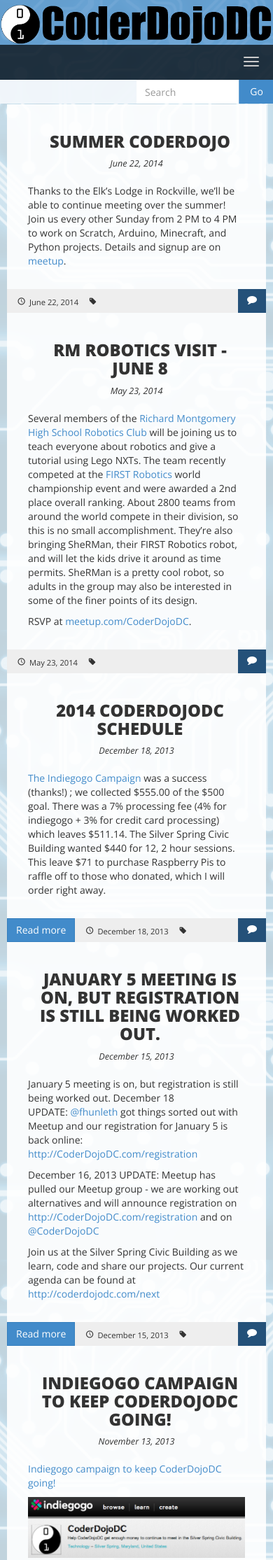
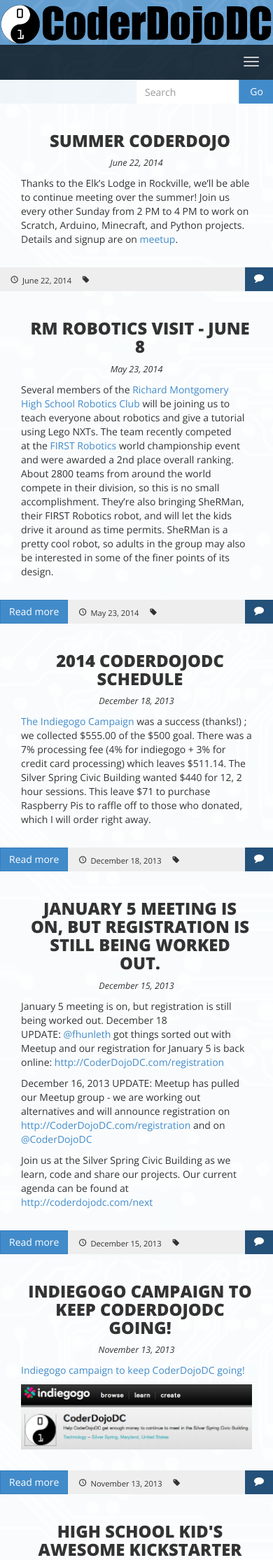
Before and after one commit to CoderDojoDC/CoderDojoDC.github.io, a Jekyll site: the page built from index.html, in a window 390 px wide. Shown: the top 2229 px of the page at 70% size. Built offline with Jekyll 4.4.1, drawn with Linux system fonts in a browser that asks for light colours; Markdown is read by kramdown in place of the engine named in the settings; comment, search, counter and statistics services are not loaded.

Commit message:
tweaks...

```diff
--- a/_layouts/default.html
+++ b/_layouts/default.html
@@ -95,6 +95,7 @@
 		<section id="page-content"><!-- PAGE CONTENT -->
 			{{ content }}
 		</section><!-- END PAGE CONTENT -->
+		<div class="spacer"></div>
 		<footer id="footer"><!-- FOOTER -->
 			<div style="padding-top:10px;padding-bottom:10px;" class="row footer-last">
 				<h5 class="text-center">&copy; 2014 CoderDojoDC</h5>
--- a/css/main.css
+++ b/css/main.css
@@ -50,3 +50,11 @@ h1, h2 {
 #page-content table tbody tr td {
 	padding:5px;
 }
+
+.article-content p img {
+	width:100%;
+}
+
+footer {
+	clear:both;
+}
--- a/index.html
+++ b/index.html
@@ -1,11 +1,13 @@
 ---
 layout: default
 ---
+<!--
 <section id="jumbotron">
-	<div id="carousel" class="carousel slide carousel-fade"><!-- CAROUSEL -->
-		<div class="row"><div class="col-md-8 slide-col-1">
+	<div id="carousel" class="carousel slide carousel-fade"><!-- CAROUSEL
+		<div class="row">
+			<div class="col-md-8 slide-col-1">
 				<div class="carousel-inner">
-				{% for post in site.posts %}
+					{% for post in site.posts  limit:4 %}
 					<div class="item {% if post == site.posts.first %} active {% endif %}">
 						{% if post.img %}
 						<img src="{{post.img}}" alt="" />
@@ -26,14 +28,14 @@ layout: default
 					<span class="icon-next"><span class="icon-right-arrow"></span></span>
 				</a>
 			</div>
-		<div class="col-md-4 slide-col-2 hidden-sm hidden-xs"><!-- CAROUSEL PREVIEW -->
+			<div class="col-md-4 slide-col-2 hidden-sm hidden-xs"><!-- CAROUSEL PREVIEW
 				<ul class="carousel-indicators">
 					{% for post in site.posts limit:4 %}
 					<li data-target="#carousel" data-slide-to="{{ forloop.index }}" {% if post == site.posts.first %} class="active" {% endif %}>
 						<div class="item-img">
 							<div class="dot-overlay"></div>
 							{% if post.imgpreview %}
-						<img src="images/image-7-preview.jpg" alt="" />
+							<img src="../hopkirk/images/image-7-preview.jpg" alt="" />
 							{% endif %}
 						</div>
 						<div class="slide-preview">
@@ -43,50 +45,39 @@ layout: default
 					</li>
 					{% endfor %}
 				</ul>
-		</div><!-- END CAROUSEL PREVIEW -->
+			</div><!-- END CAROUSEL PREVIEW
+		</div>
 	</div><!-- END CAROUSEL -->
 </section>
-<div id="grid"><!-- ARTICLE GRID -->
+
+<section id="article-grid">
+	<div id="grid">
 	{% for post in site.posts limit:10 %}
 		<div class="spacer"></div>
-	<article class="col-sm-6 col-md-4 item"><!-- ARTICLE 1 -->
-		<!--
-		<div class="item-img">
-			<div class="dot-overlay"></div>
-			<img src="images/image-18.jpg" alt="">
-		</div>
-		-->
+		<article class="col-sm-6 col-md-4 item">
 			<div class="solid light-gray">
 				<div class="article-content">
 					<h2>{{post.title}}</h2>
 					<p class="by-line">{{ post.date | date: "%B %d, %Y" }}</p>
-				<p class="lead">{{}}</p>
-				{% if post.quote %}
-				<blockquote>
-					<p>{{post.quote}}</p>
-					{% if post.quoteauthor %}
-					<small>{{post.quoteauthor}}</small>
-					{% endif %}
-				</blockquote>
-				{% endif %}
 					<p>{{ post.content | split:'<!--break-->' | first }}</p>
 				</div>
-			<div class="action-links"><!-- START ACTION LINKS -->
+				<div class="action-links">
 					{% if post.content contains '<!--break-->' %}
 					<a href="{{ post.url }}" class="btn btn-primary">Read more</a>
 					{% endif %}
 					<p class="article-info"><span class="icon-clock">&nbsp; {{ post.date | date: "%B %d, %Y" }} </span></p>
 					<p class="article-info"><span class="icon-tag">&nbsp; </span> {{ post.categories }}</p>
 					<a href="{{post.url}}#disqus_thread" class="btn btn-brand-dark btn-right"><span class="icon-comment"></span></a>
-			</div><!-- END ACTION LINKS -->
 				</div>
-	</article><!-- END ARTICLE 1 -->
+			</div>
+		</article>
 	{% endfor %}
-</div><!-- END ARTICLE GRID -->
+	</div>
+</section>
 
 <script type="text/javascript">
 	/* * * CONFIGURATION VARIABLES: EDIT BEFORE PASTING INTO YOUR WEBPAGE * * */
-	var disqus_shortname = 'coderdojodc'; // required: replace example with your forum shortname
+	var disqus_shortname = 'coderdojodc';
 
 	/* * * DON'T EDIT BELOW THIS LINE * * */
 	(function () {
```
Also changed, not shown: other parts of index.html (+1 -1 lines), _posts/2014-05-23-rm-robotics-visit-june-8.md (+1 -1 lines). Lines whose indentation alone changed are shown as unchanged.
